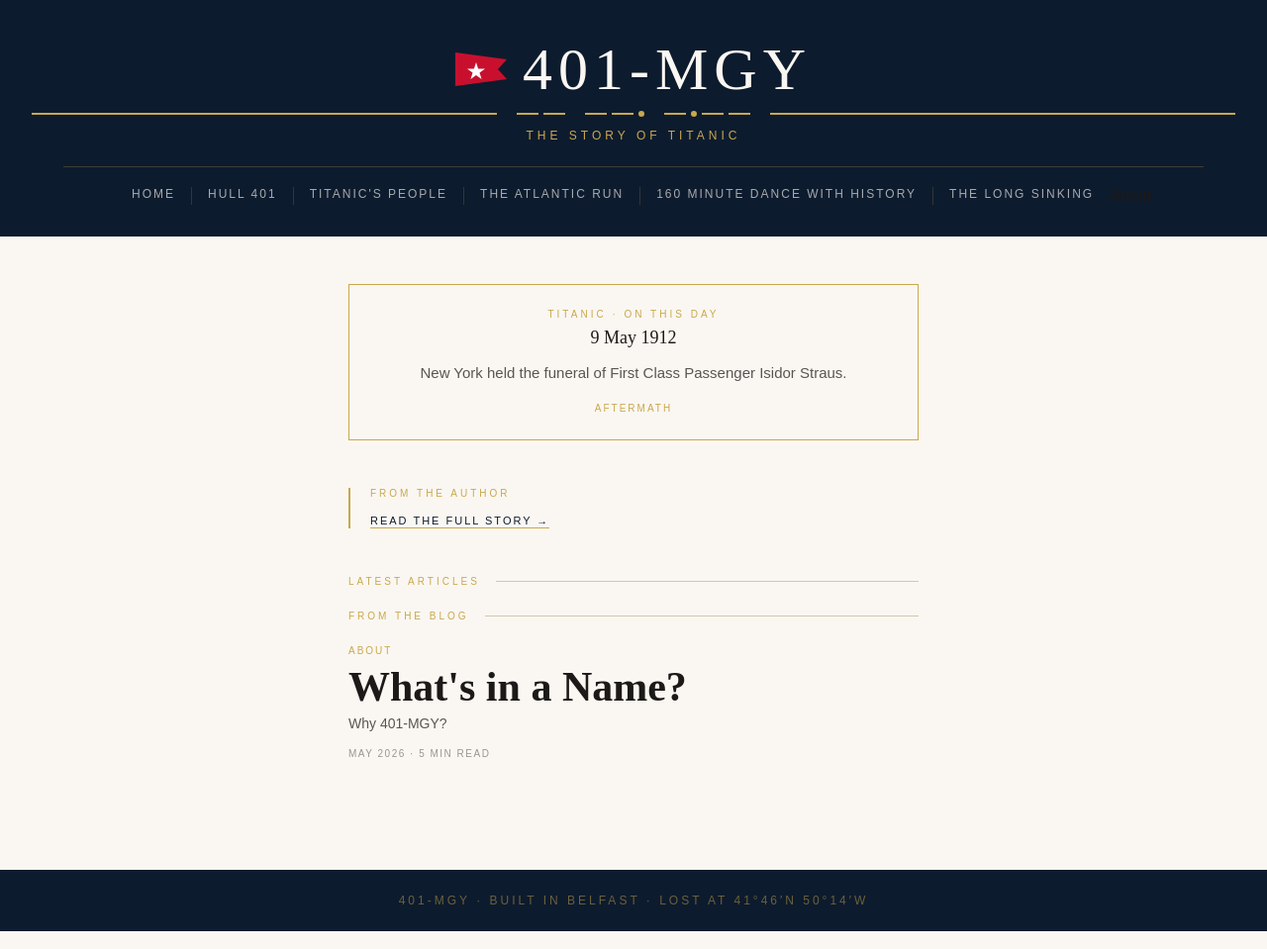
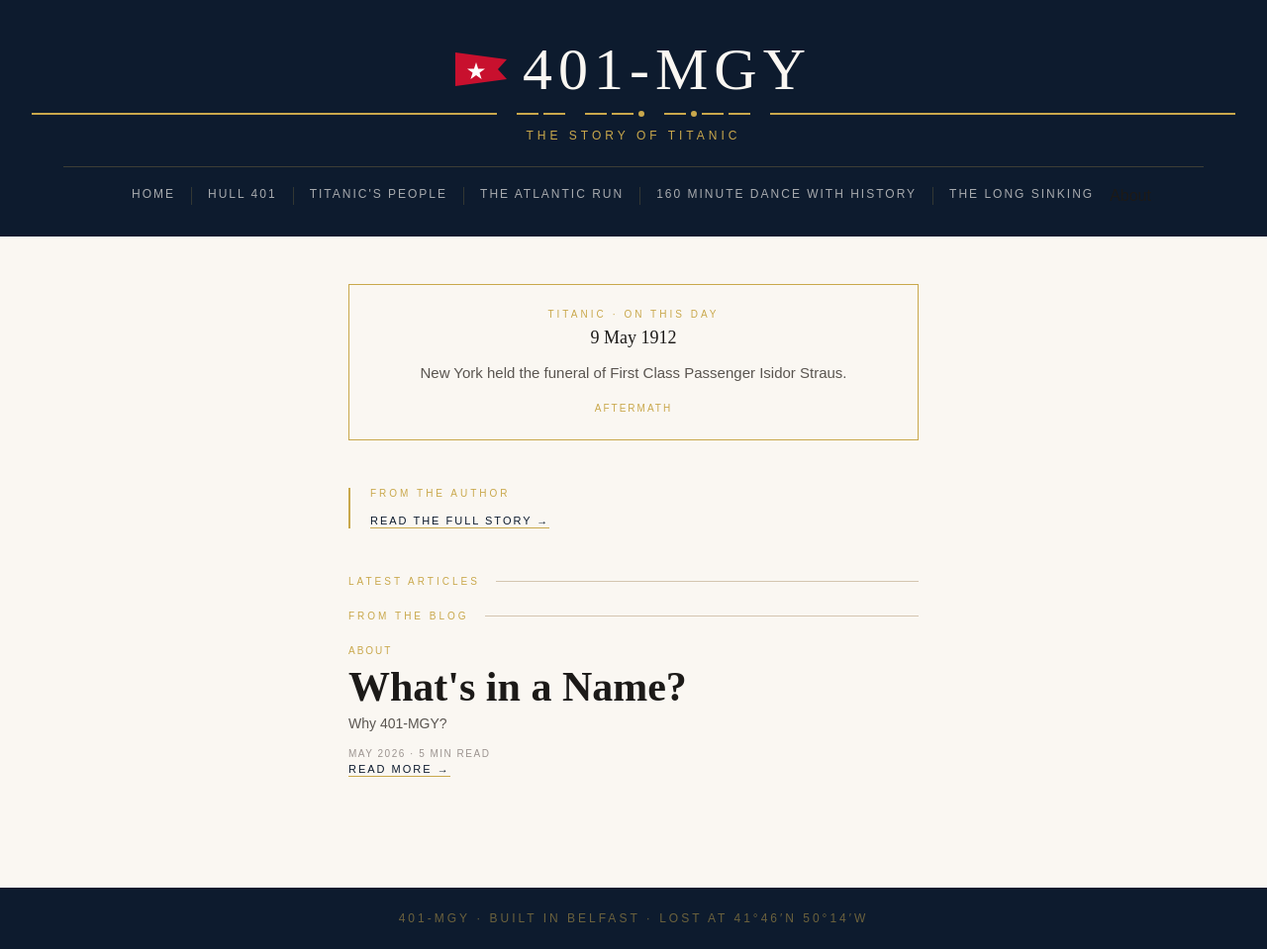
Before and after one commit to rodney1710/401MGY, a Jekyll site: the page built from index.md, in a window 1280 px wide. Shown: the whole page at 99% size. Built offline with Jekyll 4.4.1, drawn with Linux system fonts in a browser that asks for light colours; a style sheet for code colours, icons or effects is not loaded.

Commit message:
Update home.html

```diff
--- a/_layouts/home.html
+++ b/_layouts/home.html
@@ -31,7 +31,8 @@
   <a href="{{ article.url | relative_url }}" class="post-title">
     <h2>{{ article.title }}</h2>
   </a>
-    <p class="post-excerpt">{{ article.excerpt | strip_html | truncatewords: 40 }}</p>
+  <p class="post-excerpt">{{ article.excerpt | strip_html | truncatewords: 30 }}</p>
+  <a href="{{ article.url | relative_url }}" class="read-more">Read more →</a>
 </article>
   {% endfor %}
 </div>
@@ -45,8 +46,9 @@
   <a href="{{ post.url | relative_url }}" class="post-title">
     <h2>{{ post.title }}</h2>
   </a>
-    <p class="post-excerpt">{{ post.excerpt | strip_html | truncatewords: 40 }}</p>
+  <p class="post-excerpt">{{ post.excerpt | strip_html | truncatewords: 30 }}</p>
   <p class="post-meta">{{ post.date | date: "%B %Y" }} · {{ post.read_time }} min read</p>
+  <a href="{{ post.url | relative_url }}" class="read-more">Read more →</a>
 </article>
   {% endfor %}
 </div>
```
Lines whose indentation alone changed are shown as unchanged.
